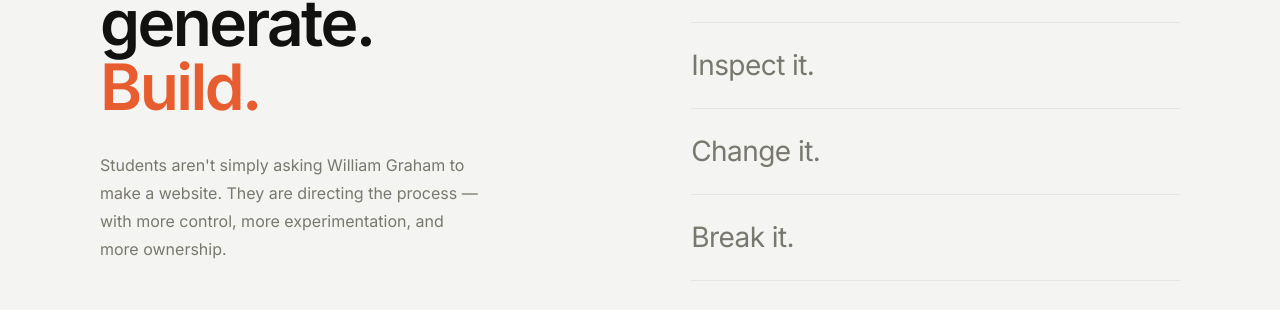
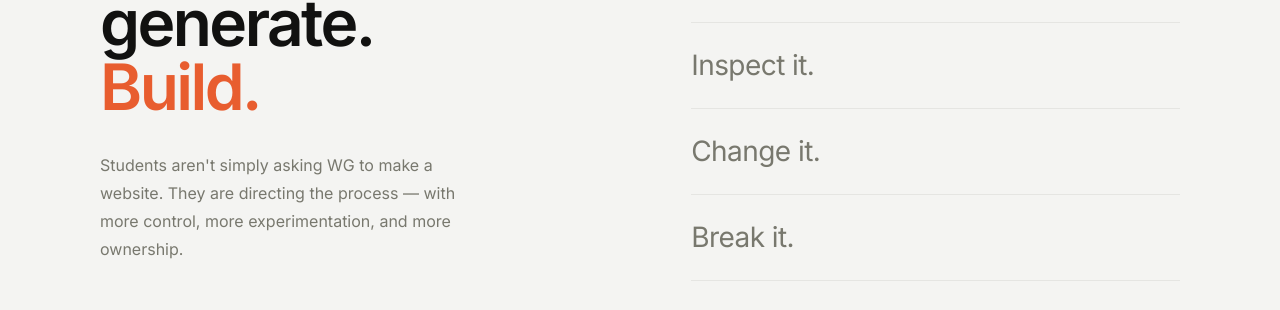
Before and after one commit to adelos-corp/aom-workshop-2026, a React (Vite) app: page / in a window 1280 px wide. Shown: the part 4004-4314 px from the top of the page. Built offline with nearby package versions, Linux system fonts and the light colour scheme.

Commit message:
Use WG branding

```diff
--- a/src/components/SecondYear.tsx
+++ b/src/components/SecondYear.tsx
@@ -66,7 +66,7 @@ export default function SecondYear() {
 
             <FadeUp delay={0.2} style={{ marginTop: '32px' }}>
               <p style={{ fontSize: '16px', lineHeight: 1.75, maxWidth: '380px' }}>
-                Students aren't simply asking William Graham to make a website.
+                Students aren't simply asking WG to make a website.
                 They are directing the process — with more control, more
                 experimentation, and more ownership.
               </p>
```
